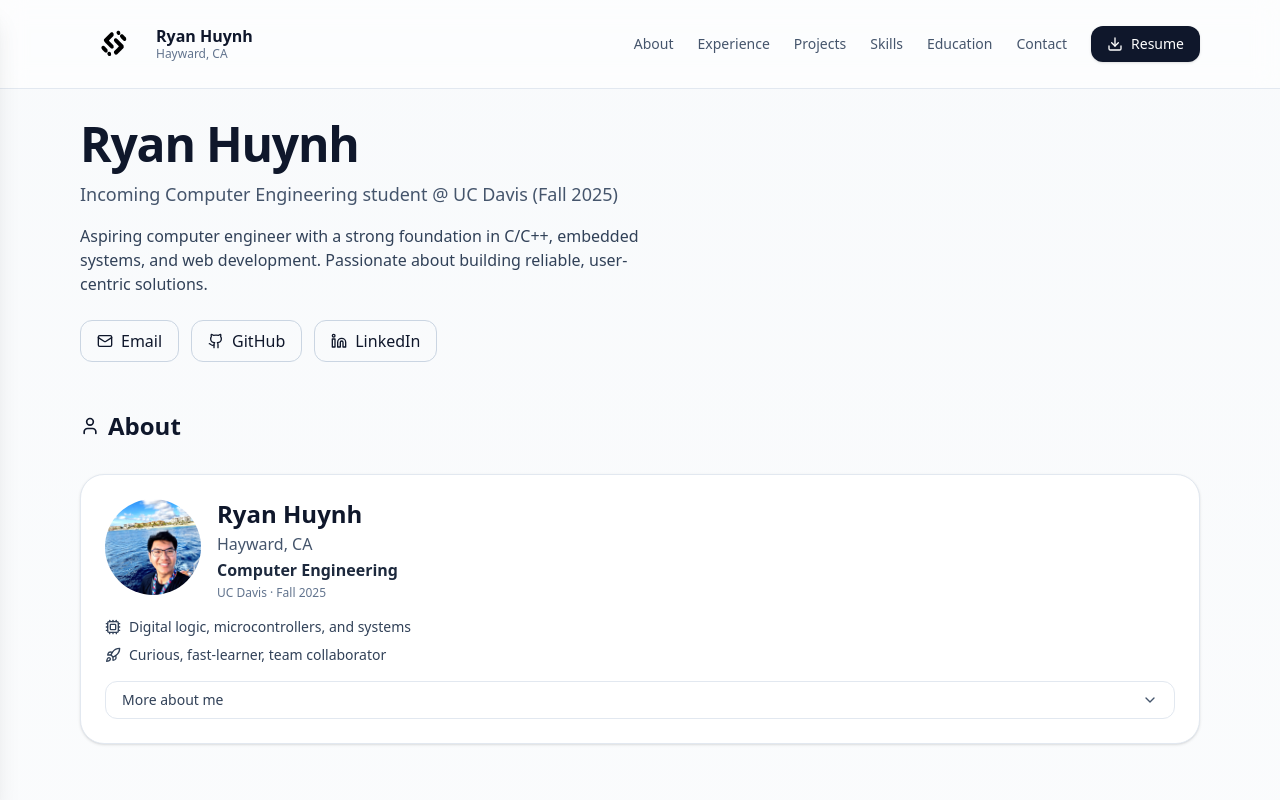
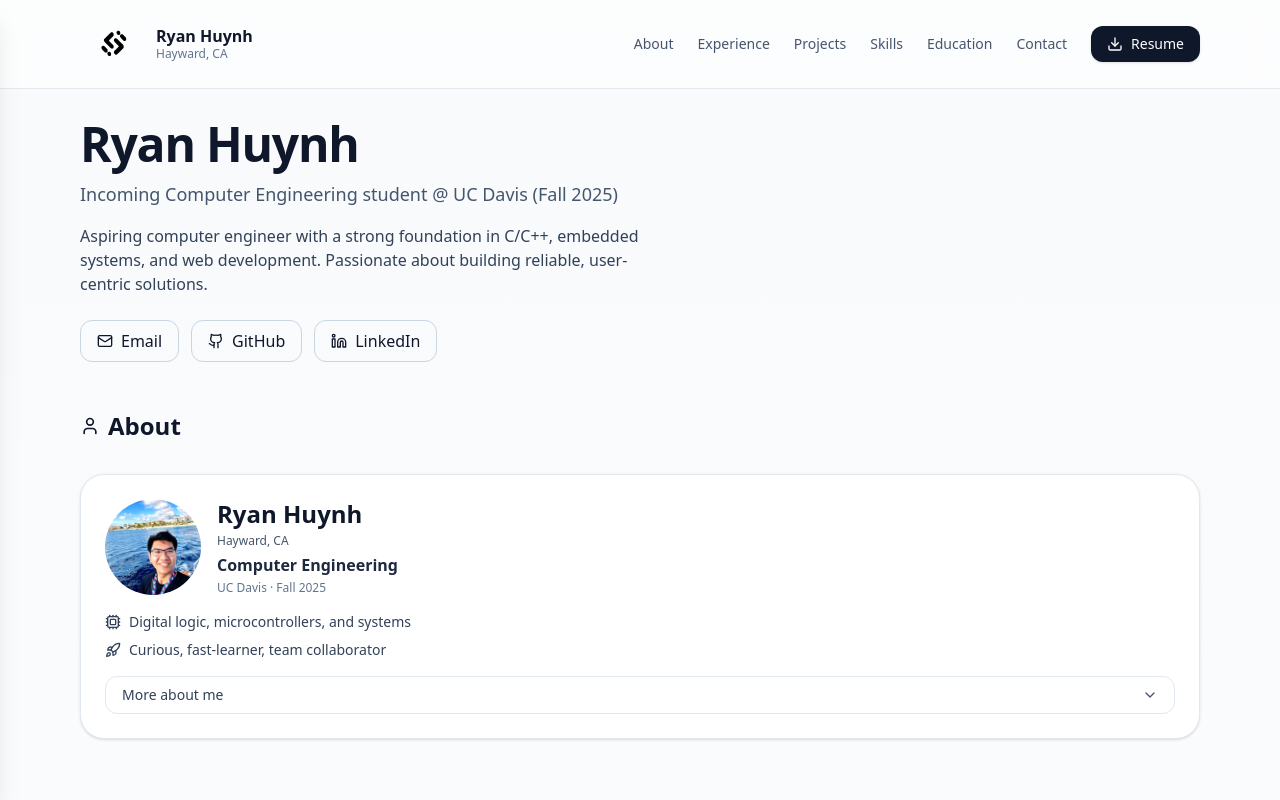
Before and after one commit to ryanhuynh02/ryan-portfolio, a Next.js app: page / in a window 1280 px wide. Shown: the top 800 px of the page. Built offline with nearby package versions, Linux system fonts and the light colour scheme.

Commit message:
Change smaller text location

```diff
--- a/src/app/page.tsx
+++ b/src/app/page.tsx
@@ -482,7 +482,7 @@ export default function Portfolio() {
               </div>
 
               {/* Location BELOW name */}
-              <div className="mt-1 text-slate-600 leading-snug">
+              <div className="mt-1 text-slate-600 text-xs leading-snug">
                 {CONFIG.location}
               </div>
 
```
